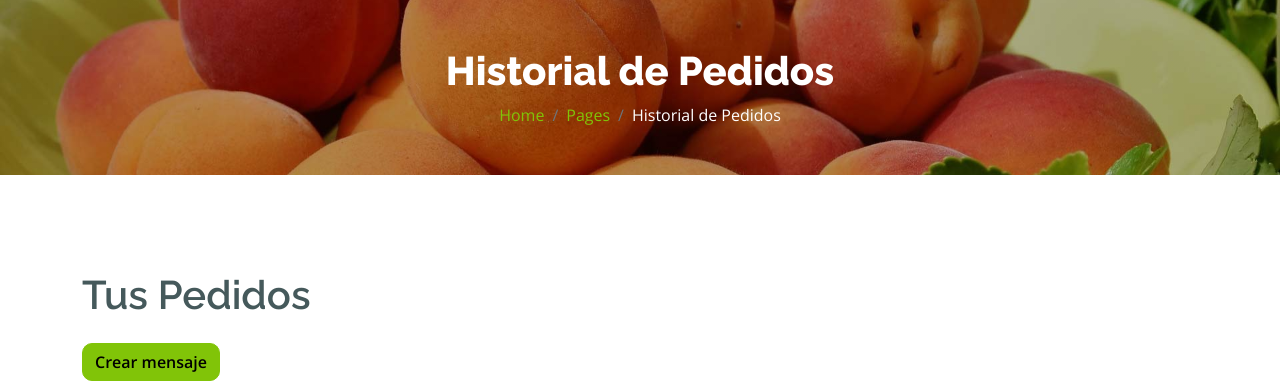
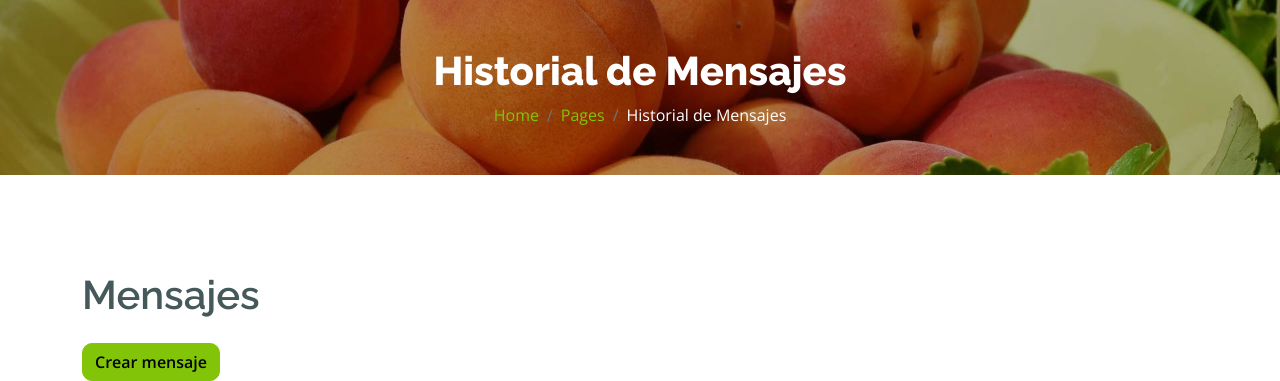
Before and after one commit to ANUAR222/fruitables-1.0.0, a PHP site: page /mensajesAdmin.php in a window 1280 px wide. Shown: the part 153-534 px from the top of the page. Run offline with PHP 8.4, Linux system fonts and the light colour scheme; a user stored in the database is signed in; data that the repository does not hold is empty; some libraries are stand-ins or nearby versions.

Commit message:
mensajeria

```diff
--- a/mensajeUser.php
+++ b/mensajeUser.php
@@ -51,11 +51,11 @@ $result_mensajes = $stmt_mensajes->get_result();
 <body>
 <!-- Single Page Header start -->
 <div class="container-fluid page-header py-5">
-    <h1 class="text-center text-white display-6">Historial de Pedidos</h1>
+    <h1 class="text-center text-white display-6">Historial de Mensajes</h1>
     <ol class="breadcrumb justify-content-center mb-0">
         <li class="breadcrumb-item"><a href="#">Home</a></li>
         <li class="breadcrumb-item"><a href="#">Pages</a></li>
-        <li class="breadcrumb-item active text-white">Historial de Pedidos</li>
+        <li class="breadcrumb-item active text-white">Historial de Mensajes</li>
     </ol>
 </div>
 <!-- Single Page Header End -->
@@ -63,7 +63,7 @@ $result_mensajes = $stmt_mensajes->get_result();
 <!-- Pedidos Page Start -->
 <div class="container-fluid py-5">
     <div class="container py-5">
-        <h1 class="mb-4">Tus Pedidos</h1>
+        <h1 class="mb-4">Tus Mensajes</h1>
         <div class="table-responsive">
             <table class="table">
                 <thead>
--- a/mensajesAdmin.php
+++ b/mensajesAdmin.php
@@ -51,11 +51,11 @@ $result_mensajes = $stmt_mensajes->get_result();
 <body>
 <!-- Single Page Header start -->
 <div class="container-fluid page-header py-5">
-    <h1 class="text-center text-white display-6">Historial de Pedidos</h1>
+    <h1 class="text-center text-white display-6">Historial de Mensajes</h1>
     <ol class="breadcrumb justify-content-center mb-0">
         <li class="breadcrumb-item"><a href="#">Home</a></li>
         <li class="breadcrumb-item"><a href="#">Pages</a></li>
-        <li class="breadcrumb-item active text-white">Historial de Pedidos</li>
+        <li class="breadcrumb-item active text-white">Historial de Mensajes</li>
     </ol>
 </div>
 <!-- Single Page Header End -->
@@ -63,7 +63,7 @@ $result_mensajes = $stmt_mensajes->get_result();
 <!-- Pedidos Page Start -->
 <div class="container-fluid py-5">
     <div class="container py-5">
-        <h1 class="mb-4">Tus Pedidos</h1>
+        <h1 class="mb-4">Mensajes</h1>
         <div class="table-responsive">
             <a href="crearMensaje.php" class="btn btn-primary">Crear mensaje</a>
             <table class="table">
```
